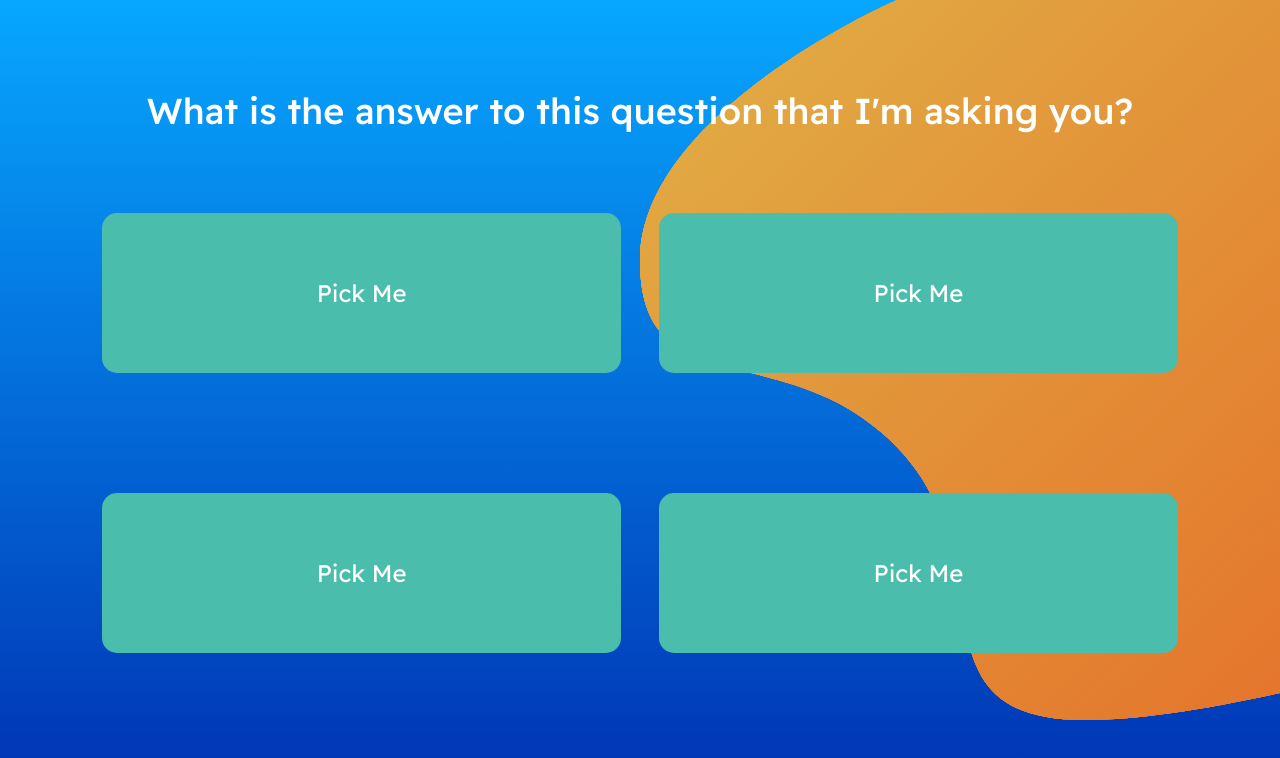
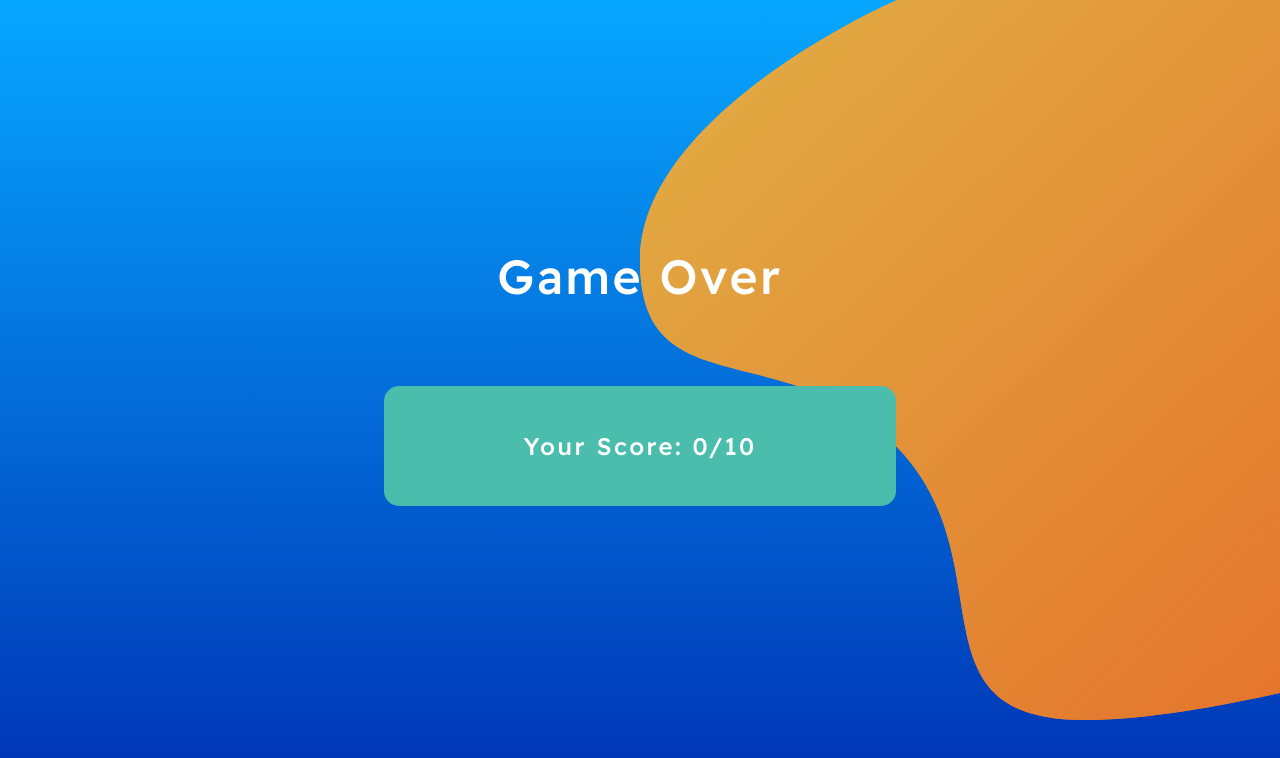
Before and after one commit to naser23/Quiz-App, a plain HTML site: page index.html in a window 1280 px wide. Drawn offline with Linux system fonts and the light colour scheme; no server answers.

Commit message:
finished the game over screen on all devices. just have to put all these parts together and get this game running

```diff
--- a/main.js
+++ b/main.js
@@ -184,7 +184,7 @@ function createQuestionHeader() {
   console.log(header);
   return header;
 }
-createQuestionHeader();
+// createQuestionHeader();
 
 function answerChoicesSection() {
   let section = document.createElement("section");
@@ -204,11 +204,30 @@ function answerChoicesSection() {
   console.log(section);
   return section;
 }
-answerChoicesSection();
+// answerChoicesSection();
 
 function createAnswerChoice() {
   let answerChoice = document.createElement("p");
   answerChoice.classList.add("answer-choice");
-  answerChoice.textContent = "Pick Me";
+  answerChoice.textContent = "this is an answer choice to the question";
   return answerChoice;
 }
+
+// Game Over Screen //
+function gameOverHeader() {
+  let header = document.createElement("h2");
+  header.classList.add("game-over-header");
+  header.textContent = "Game Over";
+  container.appendChild(header);
+  return header;
+}
+gameOverHeader();
+
+function scoreBox() {
+  let scoreBox = document.createElement("p");
+  scoreBox.classList.add("score-box");
+  scoreBox.textContent = "Your Score: 0/10";
+  container.appendChild(scoreBox);
+  return scoreBox;
+}
+scoreBox();
--- a/scss/_queries.scss
+++ b/scss/_queries.scss
@@ -32,6 +32,13 @@
       .answer-choice {
         width: 45%;
       }
+    }
+    .game-over-header {
+      letter-spacing: 0.25rem;
+    }
+    .score-box {
+      width: 60%;
+      letter-spacing: 0.15rem;
     }
   }
 }
@@ -73,6 +80,14 @@
         font-size: 1.5rem;
       }
     }
+
+    .game-over-header {
+      letter-spacing: 0.15rem;
+      font-size: 2.5rem;
+    }
+    .score-box {
+      font-size: 1.5rem;
+    }
   }
 }
 
@@ -107,6 +122,9 @@
         height: 10rem;
       }
     }
+    .score-box {
+      width: 50%;
+    }
   }
 }
 
@@ -121,6 +139,13 @@
       select[name="dropdown"] {
         margin-bottom: 1.25rem;
       }
+    }
+    .game-over-header {
+      font-size: 3rem;
+    }
+    .score-box {
+      width: 40%;
+      height: 15%;
     }
   }
 }
--- a/scss/main.scss
+++ b/scss/main.scss
@@ -94,6 +94,7 @@ body {
     color: white;
     text-align: center;
     font-size: 1.75rem;
+    margin: 0 10px;
     @include fontWeight(500);
   }
 
@@ -112,6 +113,7 @@ body {
       display: flex;
       justify-content: center;
       align-items: center;
+      text-align: center;
       background-color: #4abdac;
       color: white;
       border-radius: 15px;
@@ -120,6 +122,27 @@ body {
     .answer-choice:hover {
       background-color: #303030;
     }
+  }
+
+  .game-over-header {
+    font-size: 2.25rem;
+    color: white;
+    margin-bottom: 2rem;
+    @include fontWeight(500);
+  }
+
+  .score-box {
+    font-size: 1.25rem;
+    width: 70%;
+    height: 5rem;
+    display: flex;
+    justify-content: center;
+    align-items: center;
+    background-color: #4abdac;
+    color: white;
+    @include fontWeight(500);
+    margin: 3rem 0;
+    border-radius: 15px;
   }
 }
 
```
Also changed, not shown: css/main.css, 1 other file.
